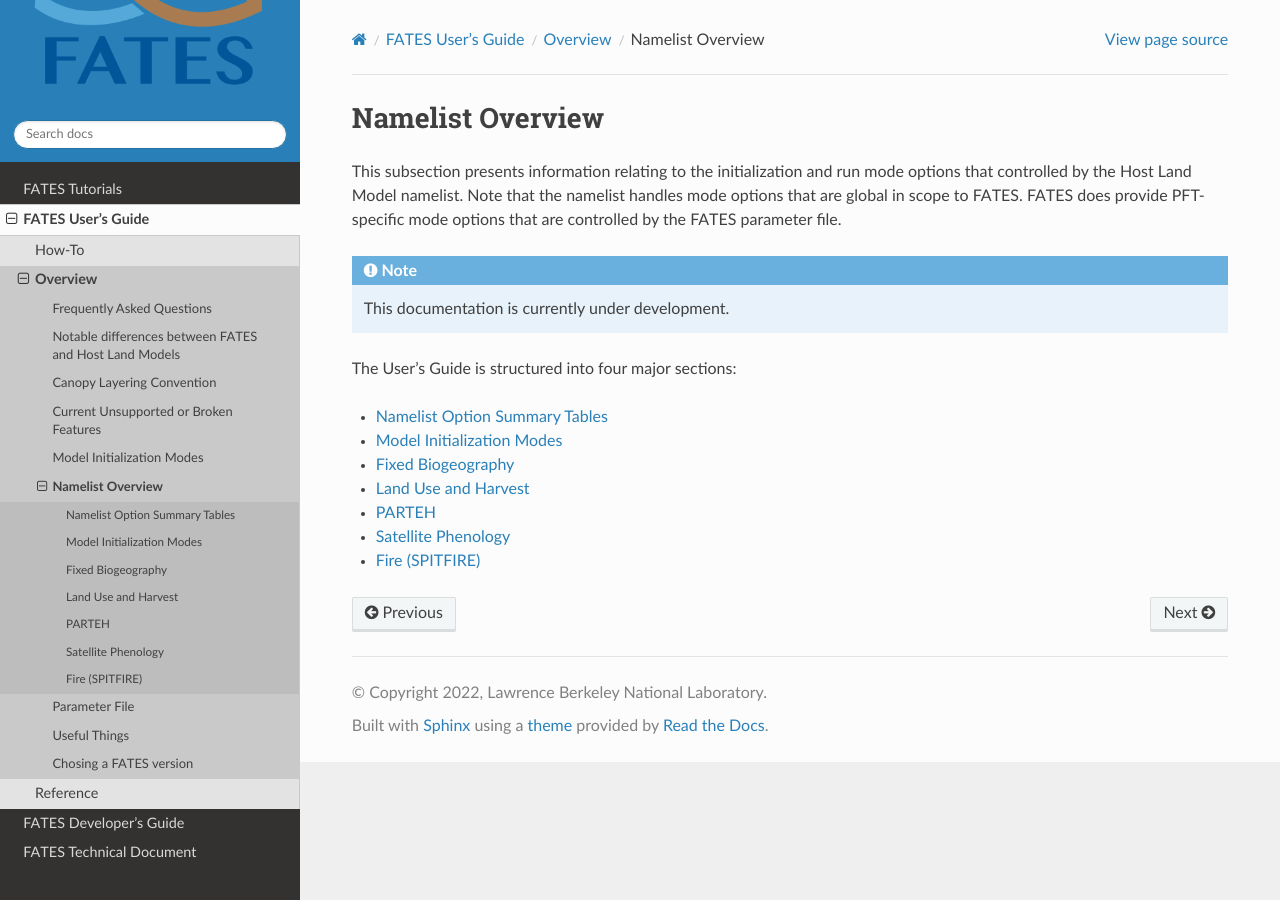
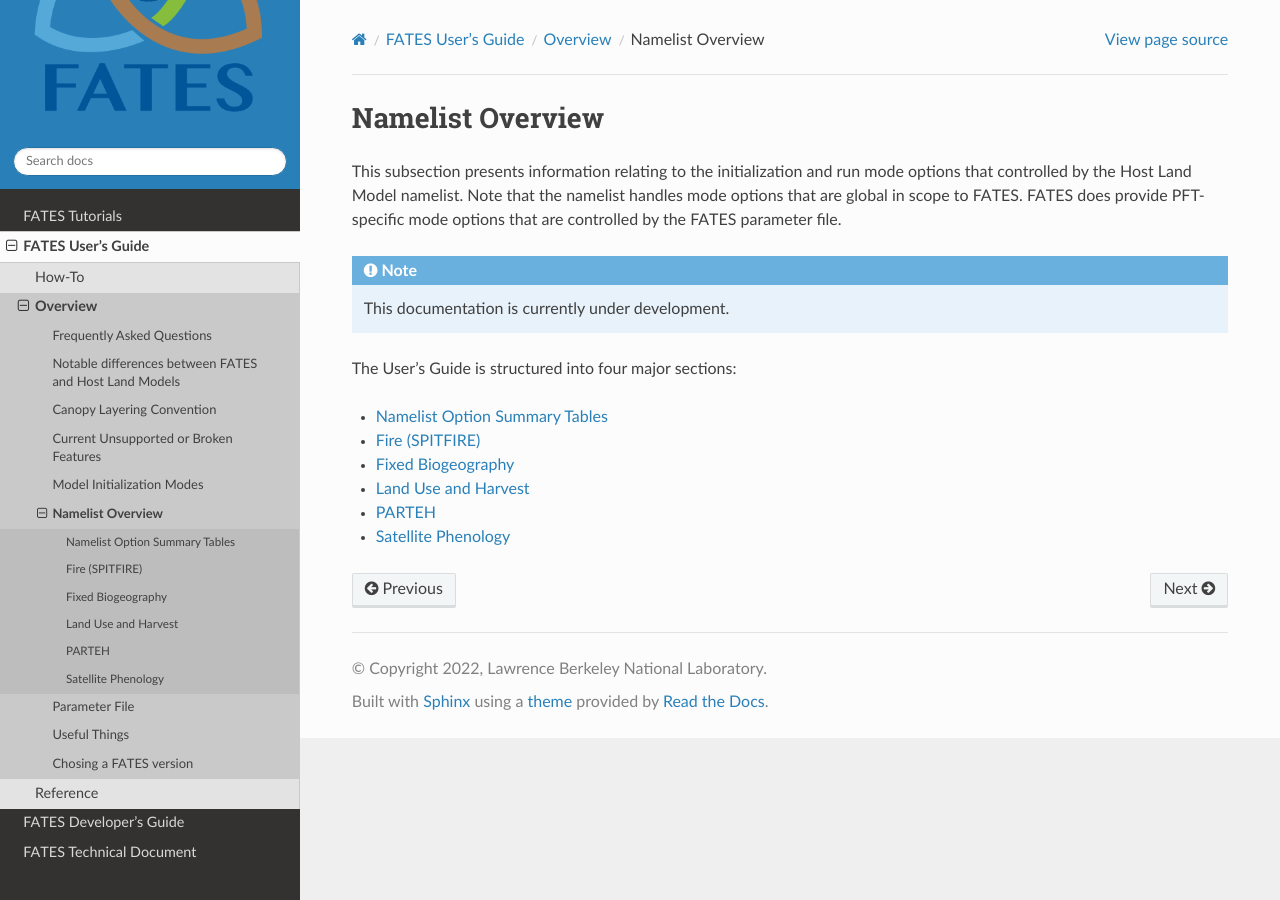
Before and after one commit to NGEET/fates-users-guide, a Sphinx documentation site: the page built from docs/source/user/namelist-overview.rst, in a window 1280 px wide. Built offline with Sphinx 7.4.7 and the Read the Docs theme 3.1.0, drawn with Linux system fonts in a browser that asks for light colours.

Commit message:
reorder sections so "fire" shows up first

```diff
--- a/docs/source/user/namelist-overview.rst
+++ b/docs/source/user/namelist-overview.rst
@@ -13,9 +13,8 @@ The User's Guide is structured into four major sections:
    :maxdepth: 1
 
    Namelist-Options-and-Run-Time-Modes
-   Model-Initialization-Modes
+   SPITFIRE-Namelist-Options
    Fixed-Biogeography-Mode
    Land-use-Namelist-Options
    PARTEH-Modes
    SP-(satellite-phenology)-mode
-   SPITFIRE-Namelist-Options
```
